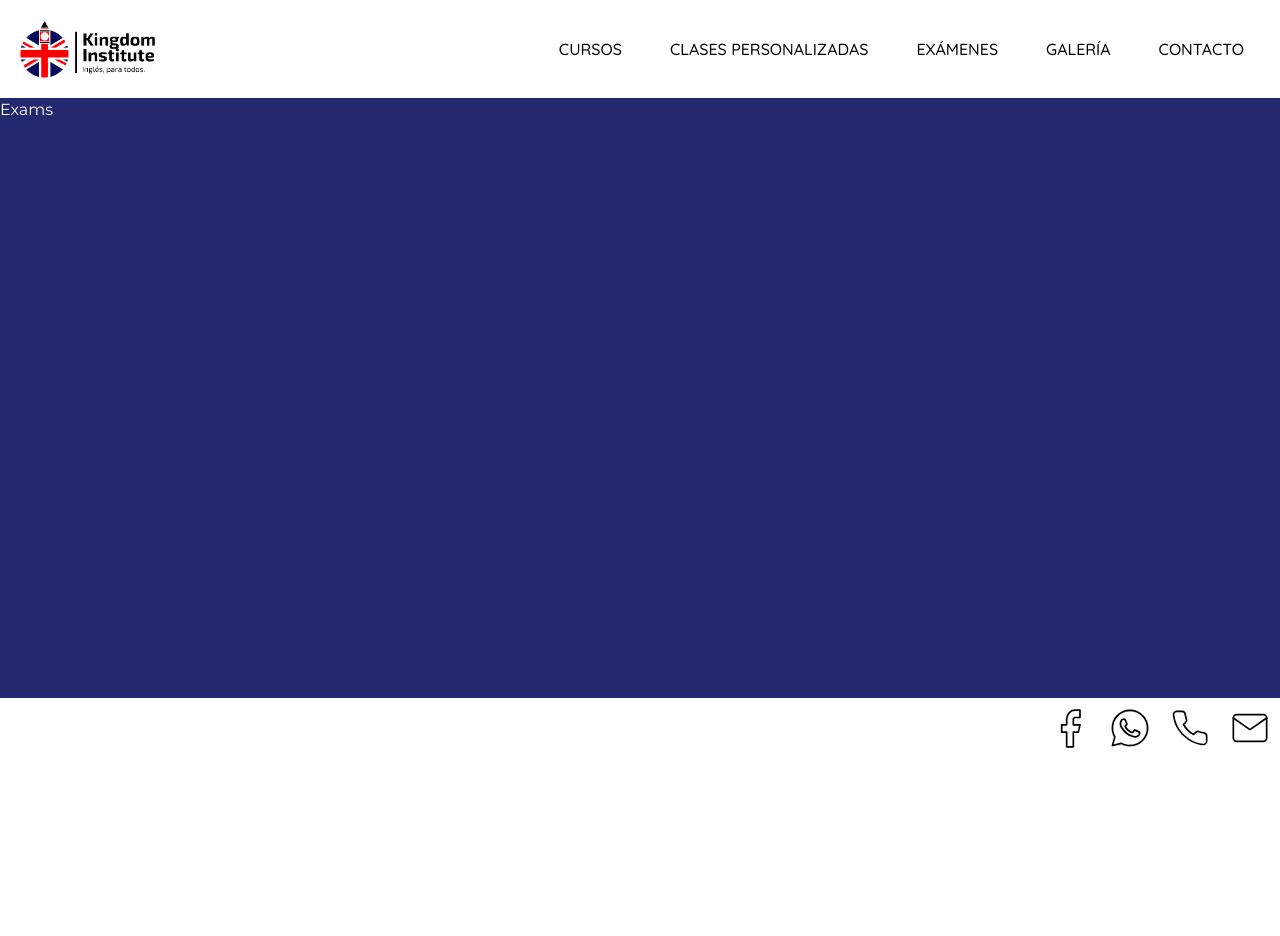
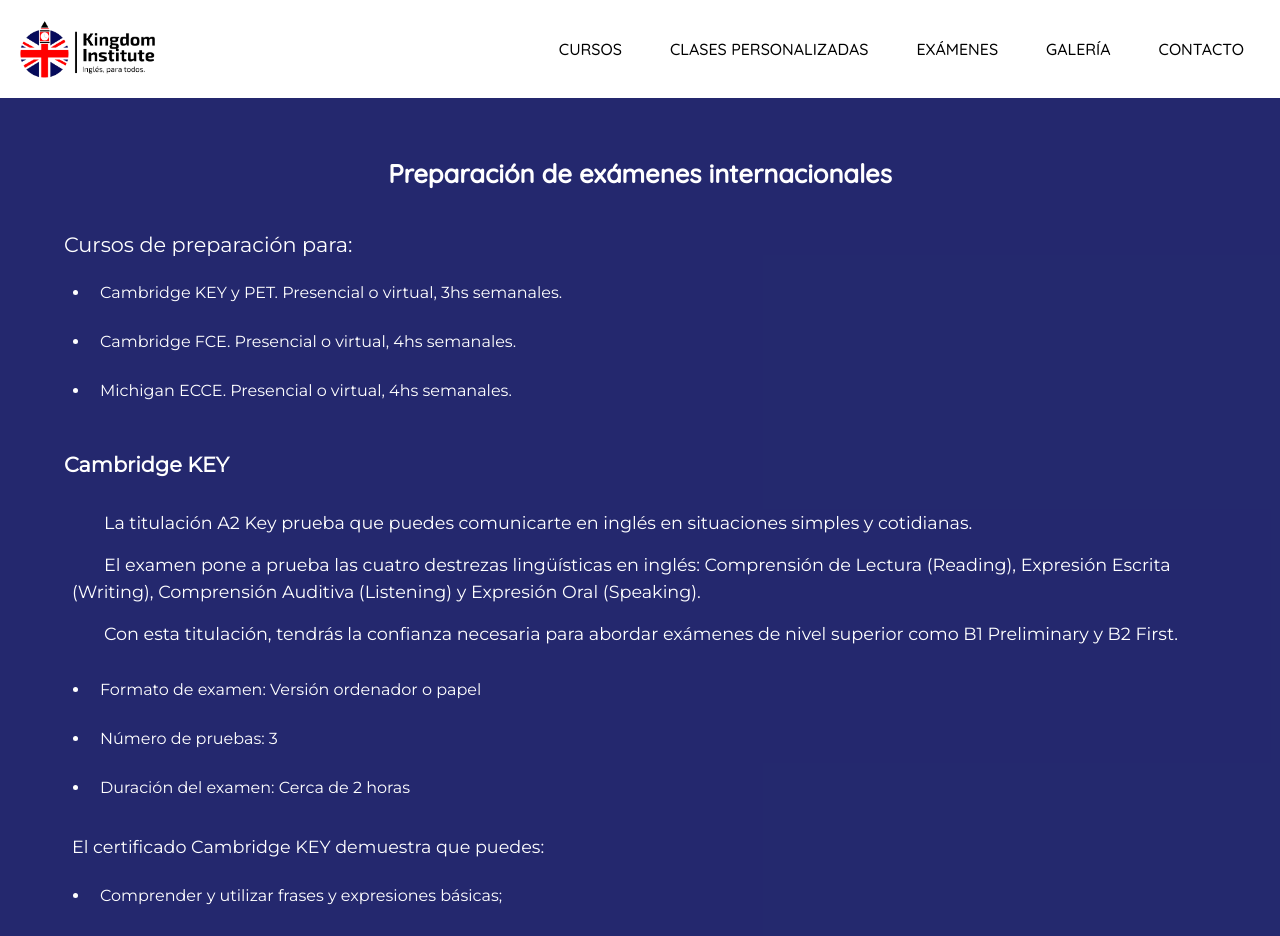
Before and after one commit to Guada-pdls/Kingdom-Institute, a React (Vite) app: page /exams in a window 1280 px wide. Shown: the top 936 px of the page. Before the commit the page ends 800 px from the top, so only its background shows below. Built offline with nearby package versions, Linux system fonts and the light colour scheme.

Commit message:
exams and courses

```diff
--- /dev/null
+++ b/src/Components/CourseSection/CourseSection.jsx
@@ -0,0 +1,12 @@
+// eslint-disable-next-line react/prop-types
+const CourseSection = ({ title, description, details }) => {
+  return (
+    <div className="pb-4">
+      <h4 data-aos="fade-right" className="my-4">{title}</h4>
+      <p className="py-0 mb-0"><span className="sangria">{description}</span></p>
+      <p className="py-0 mb-0"><span className="sangria">{details}</span></p>
+    </div>
+  );
+};
+
+export default CourseSection;
--- /dev/null
+++ b/src/Components/ExamDetail/ExamDetail.jsx
@@ -0,0 +1,41 @@
+/* eslint-disable react/prop-types */
+const ExamDetail = ({ title, description, examDetails, certificateDetails, reasons }) => (
+    <div>
+      <h4 data-aos="fade-right" className="my-4 bold">
+        {title}
+      </h4>
+      {description && description.map((text, index) => (
+        <p key={index} className="py-2 mb-0">
+          <span className="sangria">{text.charAt(0)}</span>{text.slice(1)}
+        </p>
+      ))}
+      {examDetails && (
+        <ul className="py-2 ms-5">
+          {examDetails.map((detail, index) => (
+            <li key={index}>{detail}</li>
+          ))}
+        </ul>
+      )}
+      {certificateDetails && (
+        <>
+          <p className="py-0 mb-0">El certificado {title} demuestra que puedes:</p>
+          <ul className="py-2 ms-5">
+            {certificateDetails.map((detail, index) => (
+              <li key={index}>{detail}</li>
+            ))}
+          </ul>
+        </>
+      )}
+      {reasons && (
+        <>
+          <p className="py-0 mb-0">Razones para elegir {title}:</p>
+          <ul className="py-2 ms-5">
+            {reasons.map((reason, index) => (
+              <li key={index}>{reason}</li>
+            ))}
+          </ul>
+        </>
+      )}
+    </div>
+  );
+export default ExamDetail
--- a/src/Routes/Courses/Courses.jsx
+++ b/src/Routes/Courses/Courses.jsx
@@ -1,6 +1,31 @@
+import CourseSection from "../../Components/CourseSection/CourseSection"
+
 const Courses = () => {
   return (
-    <div>Courses</div>
+    <>
+      <section className="courses">
+        <CourseSection
+          title="Niños"
+          description="Cursos para niños de entre 8 y 12 años. Hay evaluación formal, dividiéndose en tres niveles: Audeppi Kids 1, 2 y 3."
+          details="Consta de 2hs semanales, modalidad presencial o virtual. A lo largo del año habrá 4 evaluaciones formales. El examen final consta de parte oral y escrita en todos los niveles y es respaldado por el colegio St Clare’s, Oxford."
+        />
+        <CourseSection
+          title="Jóvenes"
+          description="Cursos para niños a partir de los 11 años. Las evaluaciones son: Audeppi Teens 1, 2, 3, 4, 5, 6 y Audeppi Pre-FCE."
+          details="AT1, AT2, AT3 y AT4 tendrán 2hs semanales. AT5, AT6 y Pre-FCE 3hs semanales. Modalidad presencial o virtual. A lo largo del año habrá 4 evaluaciones formales. El examen final consta de parte oral y escrita en todos los niveles y es respaldado por el colegio St Clare’s, Oxford."
+        />
+        <CourseSection
+          title="Adultos"
+          description="Cursos para adultos a partir de los 16 años. Hay evaluación formal, dividiéndose en seis niveles: Audeppi Adults 1, 2, 3, 4, 5 y Pre FC."
+          details="2hs semanales. Modalidad presencial o virtual. A lo largo del año habrá 4 evaluaciones formales. El examen final consta de parte oral y escrita en todos los niveles y es respaldado por el colegio St Clare’s, Oxford."
+        />
+        <CourseSection
+          title="Negocios"
+          description="Este curso se enfoca en ámbitos de negocios, como comercio internacional, finanzas, seguros, bancos y administración."
+          details="Ofrecemos la opción de rendir evaluaciones por módulos o anuales."
+        />
+      </section>
+    </>
   )
 }
 
--- a/src/Routes/Exams/Exams.jsx
+++ b/src/Routes/Exams/Exams.jsx
@@ -1,7 +1,117 @@
+import AOS from 'aos';
+import 'aos/dist/aos.css';
+import 'bootstrap/dist/css/bootstrap.min.css';
+import '../../index.css';
+import ExamDetail from '../../Components/ExamDetail/ExamDetail';
+
+AOS.init();
+
 const Exams = () => {
   return (
-    <div>Exams</div>
-  )
-}
+    <>
+      <section className="exams">
+        <div className="padt">
+          <h3 className="centered bold" data-aos="fade-down">
+            Preparación de exámenes internacionales
+          </h3>
+          <h4 data-aos="fade-right">Cursos de preparación para:</h4>
+          <ul className="offerings ms-5">
+            <li>Cambridge KEY y PET. Presencial o virtual, 3hs semanales.</li>
+            <li>Cambridge FCE. Presencial o virtual, 4hs semanales.</li>
+            <li>Michigan ECCE. Presencial o virtual, 4hs semanales.</li>
+          </ul>
+        </div>
+
+        <ExamDetail
+          title="Cambridge KEY"
+          description={[
+            'La titulación A2 Key prueba que puedes comunicarte en inglés en situaciones simples y cotidianas.',
+            'El examen pone a prueba las cuatro destrezas lingüísticas en inglés: Comprensión de Lectura (Reading), Expresión Escrita (Writing), Comprensión Auditiva (Listening) y Expresión Oral (Speaking).',
+            'Con esta titulación, tendrás la confianza necesaria para abordar exámenes de nivel superior como B1 Preliminary y B2 First.',
+          ]}
+          examDetails={[
+            'Formato de examen: Versión ordenador o papel',
+            'Número de pruebas: 3',
+            'Duración del examen: Cerca de 2 horas',
+          ]}
+          certificateDetails={[
+            'Comprender y utilizar frases y expresiones básicas;',
+            'Comprender el inglés escrito elemental;',
+            'Presentarte y responder preguntas básicas sobre ti mismo;',
+            'Interactuar con hablantes de inglés a un nivel básico.',
+          ]}
+          reasons={[
+            'Obtienes una titulación que está reconocida mundialmente;',
+            'Mejoras tus perspectivas en el ámbito laboral, estudios y viajes;',
+            'Puedes demostrar que posees las destrezas lingüísticas básicas para comunicarte en inglés.',
+          ]}
+        />
+
+        <ExamDetail
+          title="Cambridge PET"
+          description={[
+            'La titulación B1 Preliminary demuestra que dominas los aspectos fundamentales del inglés y posees las destrezas lingüísticas necesarias para un uso cotidiano.',
+            'En tu camino de aprendizaje, este examen es el paso intermedio entre A2 Key y B2 First.',
+          ]}
+          examDetails={[
+            'Formato de examen: Versión ordenador o papel',
+            'Número de pruebas: 3',
+            'Duración del examen: Cerca de 2 horas y 20 minutos',
+          ]}
+          certificateDetails={[
+            'leer libros de texto y artículos sencillos en inglés;',
+            'escribir cartas y correos electrónicos sobre asuntos cotidianos;',
+            'tomar notas de las reuniones;',
+            'tomar conciencia de opiniones y estados de ánimo en el inglés hablado y escrito.',
+          ]}
+          reasons={[
+            'Desarrollas tu capacidad para comunicarte en inglés en tareas y situaciones prácticas;',
+            'Obtienes una valiosa titulación que se acepta en todo el mundo;',
+            'Mejoras tus perspectivas en lo que respecta al trabajo, los estudios y los viajes.',
+          ]}
+        />
+
+        <ExamDetail
+          title="Cambridge FCE"
+          description={[
+            'Con la titulación B2 First, demuestras ante el mundo que posees las destrezas lingüísticas necesarias para vivir y trabajar de manera independiente en un país angloparlante, así como, para estudiar cursos impartidos en inglés.',
+            'En tu trayectoria de aprendizaje, este examen es el paso intermedio entre B1 Preliminary y C1 Advanced.',
+          ]}
+          examDetails={[
+            'Formato del examen: Versión ordenador o papel',
+            'Número de pruebas: 4',
+            'Duración del examen: Cerca de 3 horas y media',
+          ]}
+          certificateDetails={[
+            'lograr una comunicación clara y efectiva;',
+            'estar informado con las noticias actuales;',
+            'escribir un inglés claro y preciso, así como, expresar tus opiniones y entender diferentes puntos de vista;',
+            'escribir cartas, informes, historias y muchos otros tipos de textos.',
+          ]}
+          reasons={[
+            'Está reconocido en varias instituciones educativas para realizar cursos básicos/preparatorios/primarios en países angloparlantes.',
+            'Está reconocido en varias instituciones universitarias para realizar programas impartidos en inglés.',
+          ]}
+        />
+
+        <ExamDetail
+          title="Michigan ECCE"
+          description={[
+            'El ECCE está dirigido al nivel intermedio alto (B2) del Marco Común Europeo de Referencia para las Lenguas (MCER). Los usuarios de idiomas en este nivel de competencia pueden:',
+          ]}
+          certificateDetails={[
+            'Comprender las ideas principales de textos complejos sobre temas tanto concretos como abstractos, incluidas discusiones técnicas en su campo de especialización.',
+            'Interactuar con un grado de fluidez y espontaneidad que hace posible la interacción regular con hablantes nativos sin tensión para ninguna de las partes.',
+            'Producir un texto claro y detallado sobre una amplia gama de temas y explicar un punto de vista sobre un tema de actualidad, dando las ventajas y desventajas de varias opciones (Consejo de Europa, 2001: 24)',
+          ]}
+          examDetails={[
+            'Número de pruebas: 4',
+            'Duración del examen: Cerca de 2 horas y 45 minutos',
+          ]}
+        />
+      </section>
+    </>
+  );
+};
 
 export default Exams
```
